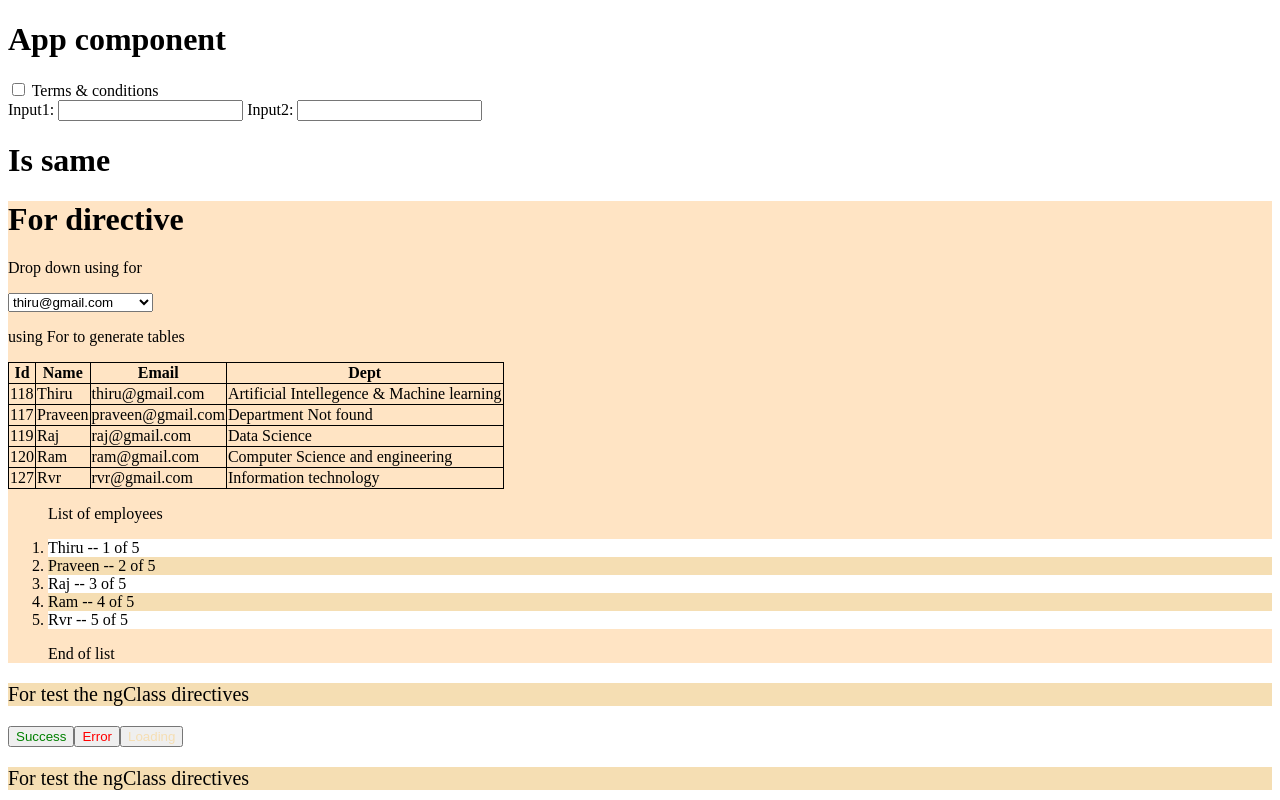
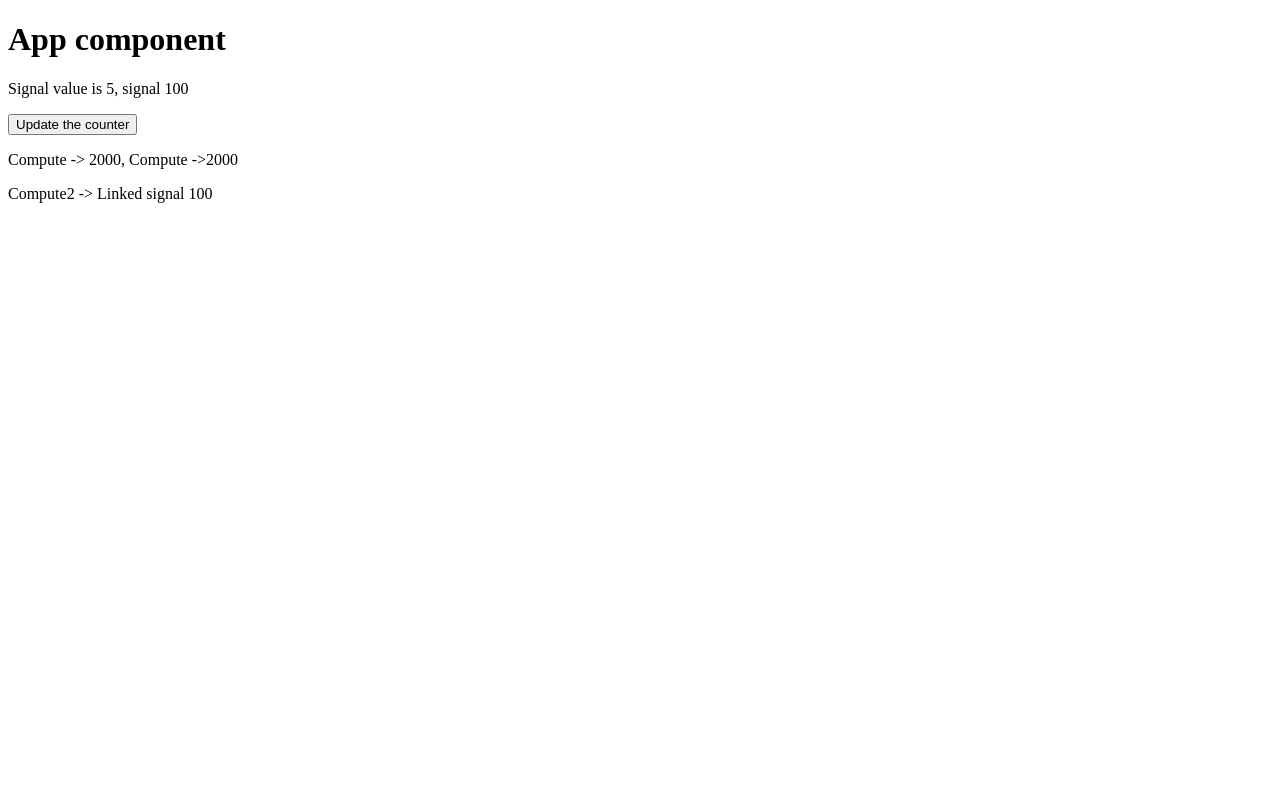
Before and after one commit to Thirumalesh219/Angular, an Angular app in the folder SampleProject/: page / in a window 1280 px wide. Shown: the top 800 px of the page. Built offline with nearby package versions, Linux system fonts and the light colour scheme.

Commit message:
Signals - Done

```diff
--- /dev/null
+++ b/SampleProject/src/app/signals/signals.component.html
@@ -0,0 +1,4 @@
+<p>Signal value is {{counter()}}, signal {{a()}}</p>
+<button (click)="onIncrement()">Update the counter</button>
+<p>Compute -> {{compute()}}, Compute ->{{compute3()}}</p>
+<p>Compute2 -> Linked signal {{compute2()}}</p>
--- /dev/null
+++ b/SampleProject/src/app/signals/signals.component.ts
@@ -0,0 +1,50 @@
+import { ChangeDetectionStrategy, Component, computed, DoCheck, effect, linkedSignal, signal } from '@angular/core';
+
+@Component({
+  selector: 'app-signals',
+  imports: [],
+  templateUrl: './signals.component.html',
+  styleUrl: './signals.component.scss',
+  changeDetection: ChangeDetectionStrategy.OnPush,
+})
+export class SignalsComponent{
+  counter = signal<number>(0);
+  a=signal(10);
+  b=20;
+  compute = computed(()=> this.a()*this.b);
+  compute2= linkedSignal({
+    source:this.counter,
+    computation:(c,p)=>{
+      console.log("Counter",c); // C is source value
+      console.log("Previous value",p); // p is previous value object it has {source:c(previous),value:v(previous value)}
+      return c*this.b;
+    },
+    equal:(a,b)=>{
+      console.log(a,"First value");
+      console.log(b,"Second value");
+      return a===b;
+    }
+  })
+  compute3=linkedSignal(()=>this.a()*this.b)
+  constructor(){
+    this.counter.set(5);
+    console.log(this.b,"Before setting the b value")
+    setTimeout(()=>{
+      // this.b=40;
+      this.a.set(100);
+      // console.log(this.b,"After time")
+    },5000)
+
+    effect(()=>{
+      console.log(this.a(),this.counter(),"In the effect1");
+    })
+
+    effect(()=>{
+      console.log(this.a(),this.counter(),"In effect 2")
+    })
+  }
+  onIncrement(){
+    // this.b=this.b+1;
+    this.counter.update(v=>v+1)
+  }
+}
--- a/SampleProject/src/app/user/user.component.html
+++ b/SampleProject/src/app/user/user.component.html
@@ -1,3 +1,4 @@
 
-<app-structural-directive></app-structural-directive>
-<app-attribute-directive></app-attribute-directive>
+<!-- <app-structural-directive></app-structural-directive>
+<app-attribute-directive></app-attribute-directive> -->
+<app-signals></app-signals>
--- a/SampleProject/src/app/user/user.component.ts
+++ b/SampleProject/src/app/user/user.component.ts
@@ -1,10 +1,11 @@
 import { Component } from '@angular/core';
 import { StructuralDirectiveComponent } from '../structural-directive/structural-directive.component';
 import { AttributeDirectiveComponent } from '../attribute-directive/attribute-directive.component';
+import { SignalsComponent } from '../signals/signals.component';
 
 @Component({
   selector: 'app-user',
-  imports: [StructuralDirectiveComponent,AttributeDirectiveComponent ],
+  imports: [StructuralDirectiveComponent,AttributeDirectiveComponent, SignalsComponent ],
   templateUrl: './user.component.html',
   styleUrl: './user.component.scss'
 })
```
Also changed, not shown: SampleProject/src/app/signals/signals.component.scss (added), 1 other file (tests, documents, lock files or other folders).
